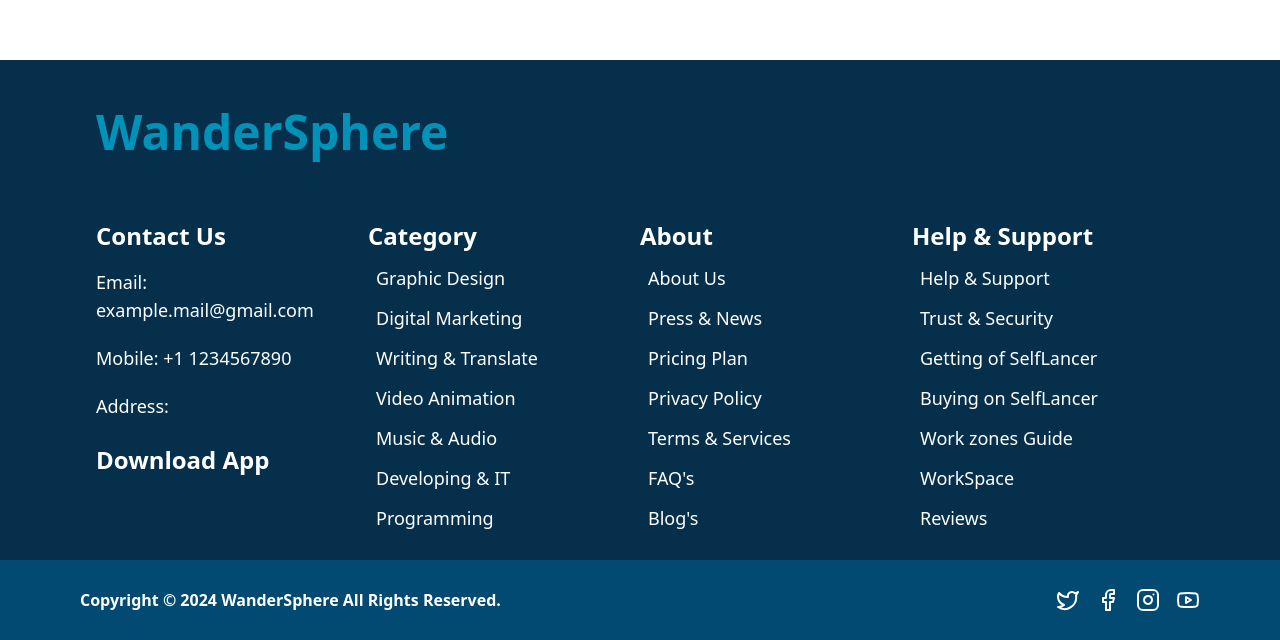
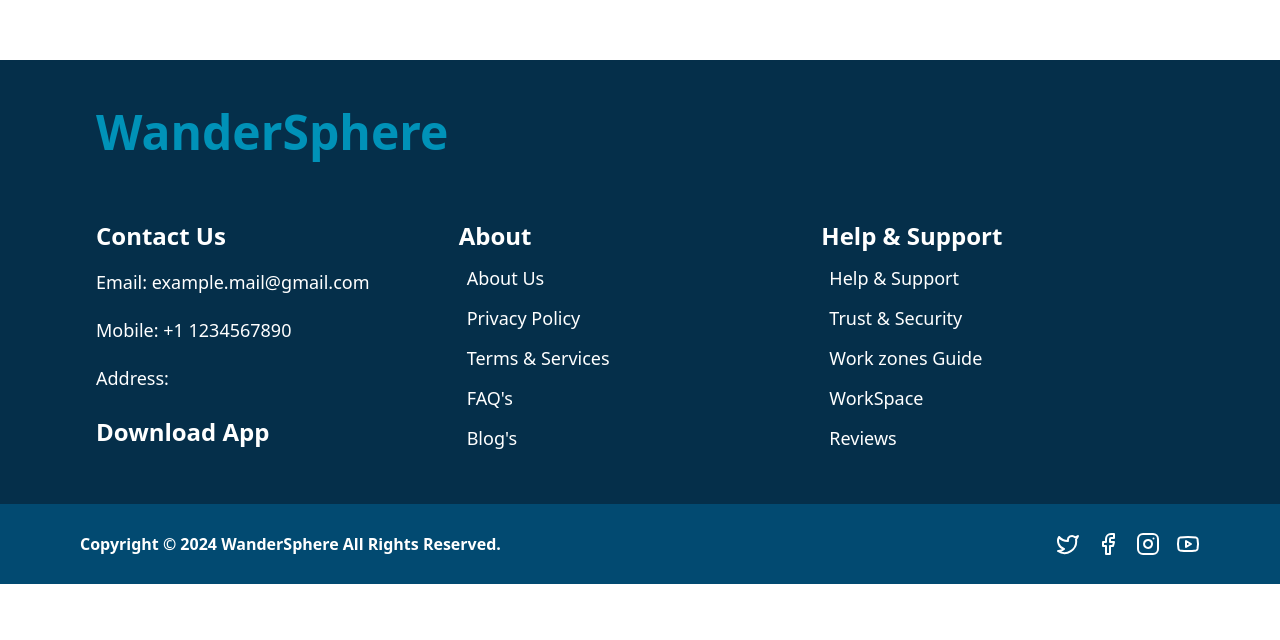
Before and after one commit to A-B-H-I-S-H-E-K-S-H-A-W/travelling-website, a React (Vite) app in the folder client/: page /search in a window 1280 px wide. Shown: the part 1148-1788 px from the top of the page. After the commit the page ends 1732 px from the top, so only its background shows below. Built offline with nearby package versions, Linux system fonts and the light colour scheme.

Commit message:
Footer customization

```diff
--- a/client/src/components/user/Footer.jsx
+++ b/client/src/components/user/Footer.jsx
@@ -9,13 +9,13 @@ import React from "react";
 const Footer = () => {
   return (
     <footer className="mt-0 bg-sky-950 pt-8">
-      <div className="w-full px-20 mx-auto">
+      <div className="w-full md:px-20 mx-auto">
         <div className="grid md:grid-cols-2 gap-20 p-4">
           <div className="">
             <h1 className="text-cyan-600 text-5xl font-bold ">WanderSphere</h1>
           </div>
         </div>
-        <div className="grid lg:grid-cols-4 md:grid-cols-2 grid-cols-1 p-4">
+        <div className="grid lg:grid-cols-3 md:grid-cols-2 grid-cols-1 p-4">
           <div className="mt-8">
             <h4 className="text-white font-bold text-xl md:text-2xl">
               Contact Us
@@ -42,55 +42,11 @@ const Footer = () => {
           </div>
 
           <div className="mt-8">
-            <h4 className="text-white font-bold text-xl md:text-2xl">
-              Category
-            </h4>
-            <ul className="text-white text-lg flex flex-col gap-3 my-3">
-              <li className="flex items-center gap-2">
-                <i class="fa-solid fa-arrow-right"></i>
-                <a href="">Graphic Design</a>
-              </li>
-              <li className="flex items-center gap-2">
-                <i class="fa-solid fa-arrow-right"></i>
-                <a href="">Digital Marketing</a>
-              </li>
-              <li className="flex items-center gap-2">
-                <i class="fa-solid fa-arrow-right"></i>
-                <a href="">Writing & Translate</a>
-              </li>
-              <li className="flex items-center gap-2">
-                <i class="fa-solid fa-arrow-right"></i>
-                <a href="">Video Animation</a>
-              </li>
-              <li className="flex items-center gap-2">
-                <i class="fa-solid fa-arrow-right"></i>
-                <a href="">Music & Audio</a>
-              </li>
-              <li className="flex items-center gap-2">
-                <i class="fa-solid fa-arrow-right"></i>
-                <a href="">Developing & IT</a>
-              </li>
-              <li className="flex items-center gap-2">
-                <i class="fa-solid fa-arrow-right"></i>
-                <a href="">Programming</a>
-              </li>
-            </ul>
-          </div>
-
-          <div className="mt-8">
             <h4 className="text-white font-bold text-xl md:text-2xl">About</h4>
             <ul className="text-white text-lg flex flex-col gap-3 my-3">
               <li className="flex items-center gap-2">
                 <i class="fa-solid fa-arrow-right"></i>
                 <a href="">About Us</a>
-              </li>
-              <li className="flex items-center gap-2">
-                <i class="fa-solid fa-arrow-right"></i>
-                <a href="">Press & News</a>
-              </li>
-              <li className="flex items-center gap-2">
-                <i class="fa-solid fa-arrow-right"></i>
-                <a href="">Pricing Plan</a>
               </li>
               <li className="flex items-center gap-2">
                 <i class="fa-solid fa-arrow-right"></i>
@@ -126,14 +82,6 @@ const Footer = () => {
               </li>
               <li className="flex items-center gap-2">
                 <i class="fa-solid fa-arrow-right"></i>
-                <a href="">Getting of SelfLancer</a>
-              </li>
-              <li className="flex items-center gap-2">
-                <i class="fa-solid fa-arrow-right"></i>
-                <a href="">Buying on SelfLancer</a>
-              </li>
-              <li className="flex items-center gap-2">
-                <i class="fa-solid fa-arrow-right"></i>
                 <a href="">Work zones Guide</a>
               </li>
               <li className="flex items-center gap-2">
@@ -148,7 +96,7 @@ const Footer = () => {
           </div>
         </div>
       </div>
-      <div className="bg-sky-900 h-20 flex items-center justify-between px-20 gap-3">
+      <div className="bg-sky-900 h-20 flex items-center justify-between px-4 md:px-20 gap-3">
         <div>
           <h5 className="text-white text-sm md:text-base font-bold">
             Copyright © 2024 WanderSphere All Rights Reserved.
```
